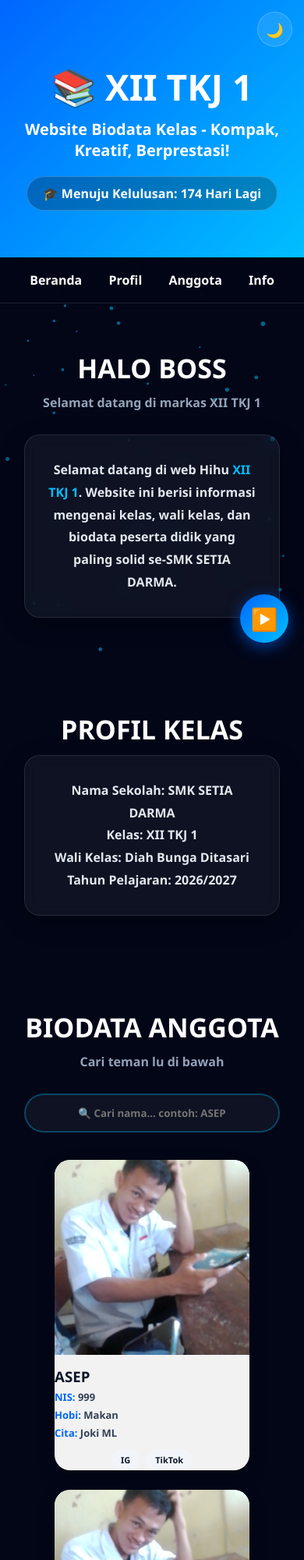
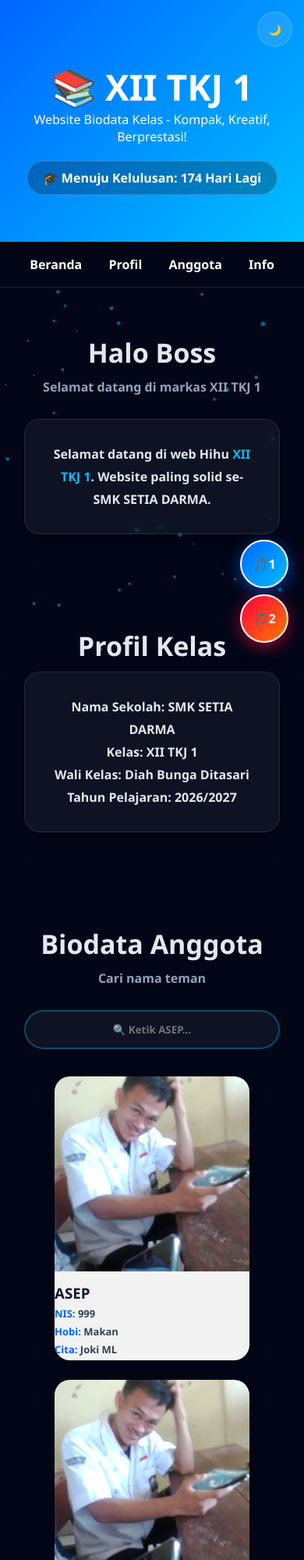
Before and after one commit to maulanahardi604-svg/Hardi, a plain HTML site: page index.html in a window 390 px wide. Shown: the top 2000 px of the page at 78% size. Drawn offline with Linux system fonts and the light colour scheme.

Commit message:
Update index.html

```diff
--- a/index.html
+++ b/index.html
@@ -3,75 +3,46 @@
 <head>
 <meta charset="UTF-8">
 <meta name="viewport" content="width=device-width, initial-scale=1.0">
-    <title>Biodata Kelas XII TKJ 1 - SUPER KEREN</title>
+<title>XII TKJ 1 - FINAL SEMUA FUNGSI</title>
 <style>
-        * { margin: 0; padding: 0; box-sizing: border-box; font-family: 'Segoe UI', Arial, sans-serif; }
-        :root { --primary: #0066ff; --secondary: #00bfff; }
-        body {
-            background: #020617; color: #e2e8f0; overflow-x: hidden;
-            transition: 0.3s;
-        }
-        body.light { background: #f1f5f9; color: #0f172a; }
-        body.light .profil, body.light .info-box, body.light .card { background: white; color: #0f172a; }
-        #particles { position: fixed; top: 0; left: 0; width: 100%; height: 100%; z-index: -1; }
-
-        header {
-            background: linear-gradient(135deg, #0066ff, #00bfff); color: white; text-align: center;
-            padding: 80px 20px 60px 20px; position: relative; overflow: hidden;
-        }
-        header h1 { font-size: 46px; font-weight: 900; min-height: 60px; }
-        header p { font-size: 20px; font-weight: 700; margin-top: 10px; }
-        #countdown { background: rgba(0,0,0,0.25); display: inline-block; padding: 10px 20px; border-radius: 30px; margin-top: 20px; font-weight: 800; backdrop-filter: blur(10px); border: 1px solid rgba(255,255,255,0.2); }
-
-        .top-controls { position: fixed; top: 15px; right: 15px; z-index: 999; display: flex; gap: 10px; }
-        .control-btn { background: rgba(255,255,255,0.1); backdrop-filter: blur(10px); border: 1px solid rgba(255,255,255,0.2); color: white; width: 45px; height: 45px; border-radius: 50%; cursor: pointer; font-size: 18px; }
-
-        nav { background: rgba(2,6,23,0.8); backdrop-filter: blur(15px); padding: 18px; text-align: center; position: sticky; top: 0; z-index: 100; border-bottom: 1px solid rgba(255,255,255,0.1); }
-        nav a { color: white; text-decoration: none; margin: 0 15px; font-weight: 800; transition: 0.2s; }
-        nav a:hover { color: var(--secondary); text-shadow: 0 0 10px var(--secondary); }
-
-        section { padding: 60px 8%; position: relative; }
-        h2 { text-align: center; color: white; margin-bottom: 10px; font-weight: 900; font-size: 34px; text-transform: uppercase; }
-        .sub-title { text-align: center; color: #94a3b8; font-weight: 700; margin-bottom: 30px; }
-        body.light h2 { color: #0f172a; }
-
-        #searchAnggota { display: block; margin: 0 auto 35px auto; padding: 14px 20px; width: 100%; max-width: 400px; border-radius: 30px; border: 2px solid rgba(0,191,255,0.3); background: rgba(255,255,255,0.05); color: white; font-weight: 700; outline: none; text-align: center; }
-        body.light #searchAnggota { background: white; color: black; border-color: #0066ff; }
-
-        .profil, .info-box {
-            background: rgba(255,255,255,0.05); backdrop-filter: blur(10px); padding: 30px; border-radius: 20px;
-            text-align: center; box-shadow: 0 8px 30px rgba(0,0,0,0.3);
-            line-height: 1.8; font-weight: 700; border: 1px solid rgba(255,255,255,0.1);
-        }
-        .card {
-            background: rgba(255,255,255,0.95); width: 250px; border-radius: 20px; overflow: hidden;
-            box-shadow: 0 8px 25px rgba(0,0,0,0.2); transition: 0.4s; opacity: 0; transform: translateY(30px);
-        }
-        .card.show { opacity: 1; transform: translateY(0); }
-        .card:hover { transform: translateY(-10px) scale(1.03); box-shadow: 0 15px 40px rgba(0,191,255,0.4); }
-        .anggota { display: flex; justify-content: center; flex-wrap: wrap; gap: 25px; }
-        .foto { width: 100%; aspect-ratio: 1/1; overflow: hidden; }
-        .foto img { width: 100%; height: 100%; object-fit: cover; transition: 0.4s; }
-        .card:hover .foto img { transform: scale(1.1); }
-        .card h3 { color: #0f172a; margin: 15px 0 5px 0; font-weight: 900; }
-        .card p { margin: 5px 0; color: #334155; font-weight: 700; font-size: 13px; }
-        .card p b { color: #0066ff; font-weight: 900; }
-        .sosmed { margin-top: 12px; display: flex; justify-content: center; gap: 8px; }
-        .sosmed a { text-decoration: none; background: #f1f5f9; padding: 6px 12px; border-radius: 20px; font-size: 11px; font-weight: 800; color: #0f172a; }
-
-        footer { background: #020617; color: #94a3b8; text-align: center; padding: 25px; font-weight: 700; border-top: 1px solid rgba(255,255,255,0.1); }
+*{margin:0;padding:0;box-sizing:border-box;font-family:'Segoe UI',Arial,sans-serif}
+body{background:#020617;color:#e2e8f0;overflow-x:hidden;transition:.3s}
+body.light{background:#f1f5f9;color:#0f172a}
+body.light .profil,body.light .info-box,body.light .card{background:white;color:#0f172a}
+#particles{position:fixed;inset:0;z-index:-1}
+header{background:linear-gradient(135deg,#0066ff,#00bfff);color:white;text-align:center;padding:80px 20px 60px}
+header h1{font-size:46px;font-weight:900;min-height:60px}
+#countdown{background:rgba(0,0,0,.25);display:inline-block;padding:10px 20px;border-radius:30px;margin-top:20px;font-weight:800;border:1px solid rgba(255,255,255,.2)}
+.top-controls{position:fixed;top:15px;right:15px;z-index:999}
+.control-btn{background:rgba(255,255,255,.1);backdrop-filter:blur(10px);border:1px solid rgba(255,255,255,.2);color:white;width:45px;height:45px;border-radius:50%;cursor:pointer}
+nav{background:rgba(2,6,23,.8);backdrop-filter:blur(15px);padding:18px;text-align:center;position:sticky;top:0;z-index:100;border-bottom:1px solid rgba(255,255,255,.1)}
+nav a{color:white;text-decoration:none;margin:0 15px;font-weight:800}
+section{padding:60px 8%}
+h2{text-align:center;font-weight:900;font-size:34px;margin-bottom:10px}
+.sub{ text-align:center;color:#94a3b8;font-weight:700;margin-bottom:30px}
+#searchAnggota{display:block;margin:0 auto 35px auto;padding:14px 20px;width:100%;max-width:400px;border-radius:30px;border:2px solid #00bfff55;background:rgba(255,255,255,.05);color:white;font-weight:700;outline:none;text-align:center}
+body.light #searchAnggota{background:white;color:black;border-color:#0066ff}
+.profil,.info-box{background:rgba(255,255,255,.05);backdrop-filter:blur(10px);padding:30px;border-radius:20px;text-align:center;box-shadow:0 8px 30px rgba(0,0,0,.3);line-height:1.8;font-weight:700;border:1px solid rgba(255,255,255,.1)}
+.anggota{display:flex;justify-content:center;flex-wrap:wrap;gap:25px}
+.card{background:rgba(255,255,255,.95);width:250px;border-radius:20px;overflow:hidden;box-shadow:0 8px 25px rgba(0,0,0,.2);transition:.4s;opacity:0;transform:translateY(30px)}
+.card.show{opacity:1;transform:translateY(0)}
+.card:hover{transform:translateY(-10px) scale(1.03)}
+.foto{width:100%;height:250px;background:#0f172a;overflow:hidden}
+.foto img{width:100%;height:100%;object-fit:cover}
+.card h3{color:#0f172a;margin:15px 0 5px;font-weight:900}
+.card p{margin:5px 0;color:#334155;font-weight:700;font-size:13px}
+.card p b{color:#0066ff}
+footer{background:#020617;color:#94a3b8;text-align:center;padding:25px;font-weight:700;border-top:1px solid rgba(255,255,255,.1)}
 </style>
 </head>
 <body>
 <canvas id="particles"></canvas>
-    <div class="top-controls">
-        <button class="control-btn" onclick="toggleTheme()" id="themeBtn">🌙</button>
-    </div>
+<div class="top-controls"><button class="control-btn" onclick="toggleTheme()" id="themeBtn">🌙</button></div>
 
 <header>
 <h1 id="typing"></h1>
 <p>Website Biodata Kelas - Kompak, Kreatif, Berprestasi!</p>
-        <div id="countdown">Menghitung hari kelulusan...</div>
+<div id="countdown"></div>
 </header>
 
 <nav>
@@ -83,8 +54,8 @@
 
 <section id="beranda">
 <h2>Halo Boss</h2>
-        <p class="sub-title">Selamat datang di markas XII TKJ 1</p>
-        <div class="profil">Selamat datang di web Hihu <b style="color:#00bfff;">XII TKJ 1</b>. Website ini berisi informasi mengenai kelas, wali kelas, dan biodata peserta didik yang paling solid se-SMK SETIA DARMA.</div>
+<p class="sub">Selamat datang di markas XII TKJ 1</p>
+<div class="profil">Selamat datang di web Hihu <b style="color:#00bfff;">XII TKJ 1</b>. Website paling solid se-SMK SETIA DARMA.</div>
 </section>
 
 <section id="profil">
@@ -99,60 +70,53 @@
 
 <section id="anggota">
 <h2>Biodata Anggota</h2>
-        <p class="sub-title">Cari teman lu di bawah</p>
-        <input type="text" id="searchAnggota" placeholder="🔍 Cari nama... contoh: ASEP" onkeyup="cariAnggota()">
+<p class="sub">Cari nama teman</p>
+<input type="text" id="searchAnggota" placeholder="🔍 Ketik ASEP..." onkeyup="cariAnggota()">
 <div class="anggota">
-            <div class="card"><div class="foto"><img src="IMG_20261124_130659.jpg"></div><h3>ASEP</h3><p><b>NIS:</b> 999</p><p><b>Hobi:</b> Makan</p><p><b>Cita:</b> Joki ML</p><div class="sosmed"><a href="#">IG</a><a href="#">TikTok</a></div></div>
-            <div class="card"><div class="foto"><img src="IMG_20261124_130659.jpg"></div><h3>SUEP</h3><p><b>NIS:</b> 002</p><p><b>Hobi:</b> PHP</p><p><b>Cita:</b> Wapres</p><div class="sosmed"><a href="#">IG</a><a href="#">TikTok</a></div></div>
-            <div class="card"><div class="foto"><img src="IMG_20261124_130659.jpg"></div><h3>ISMAIL</h3><p><b>NIS:</b> 003</p><p><b>Hobi:</b> Pickme</p><p><b>Cita:</b> Presiden</p><div class="sosmed"><a href="#">IG</a><a href="#">TikTok</a></div></div>
-            <div class="card"><div class="foto"><img src="IMG_20261124_130659.jpg"></div><h3>MALIK</h3><p><b>NIS:</b> 004</p><p><b>Hobi:</b> Musik</p><p><b>Cita:</b> Pilot</p><div class="sosmed"><a href="#">IG</a><a href="#">TikTok</a></div></div>
+<div class="card"><div class="foto"><img src="IMG_20261126_133315.jpg" onerror="this.onerror=null;this.src='IMG_20261124_130659.jpg'"></div><h3>ASEP</h3><p><b>NIS:</b> 999</p><p><b>Hobi:</b> Makan</p><p><b>Cita:</b> Joki ML</p></div>
+<div class="card"><div class="foto"><img src="IMG_20261126_133330.jpg" onerror="this.onerror=null;this.src='IMG_20261124_130659.jpg'"></div><h3>SUEP</h3><p><b>NIS:</b> 002</p><p><b>Hobi:</b> PHP</p><p><b>Cita:</b> Wapres</p></div>
+<div class="card"><div class="foto"><img src="IMG_20261126_133346.jpg" onerror="this.onerror=null;this.src='IMG_20261124_130659.jpg'"></div><h3>ISMAIL</h3><p><b>NIS:</b> 003</p><p><b>Hobi:</b> Pickme</p><p><b>Cita:</b> Presiden</p></div>
+<div class="card"><div class="foto"><img src="IMG_20261124_130659.jpg" onerror="this.onerror=null;this.src='https://via.placeholder.com/300?text=TKJ1'"></div><h3>MALIK</h3><p><b>NIS:</b> 004</p><p><b>Hobi:</b> Musik</p><p><b>Cita:</b> Pilot</p></div>
 </div>
 </section>
 
-    <section class="info" id="informasi">
+<section id="informasi">
 <h2>Informasi Kelas</h2>
 <div class="info-box">
 <p>👨‍🏫 <b>Wali Kelas:</b> Diah Bunga Ditasari</p>
 <p>👥 <b>Jumlah:</b> 30 orang</p>
 <p>🏫 <b>Ruang:</b> TKJ 1</p>
 <p>📅 <b>Kelulusan:</b> <span id="tglLulus"></span></p>
-            <p>🏆 <b>Motto:</b> Kompak, Kreatif, dan Berprestasi!</p>
+<p>🏆 <b>Motto:</b> Kompak, Kreatif, Berprestasi!</p>
 </div>
 </section>
 
-    <footer><p>©️ 2026 Kelas XII TKJ 1 - Dibuat dengan HARDI😎</p></footer>
+<footer>©️ 2026 XII TKJ 1 - FINAL VERSION - SEMUA FUNGSI AKTIF</footer>
 
-<!-- MUSIK - CUMA TOMBOL -->
-<div id="musikTersembunyi" style="display:none;"></div>
-<div onclick="mainkan()" style="position:fixed; bottom:20px; right:20px; z-index:99999; background:linear-gradient(135deg,#0066ff,#00bfff); width:62px; height:62px; border-radius:50%; display:flex; align-items:center; justify-content:center; cursor:pointer; box-shadow:0 5px 20px rgba(0,102,255,0.6);"><span id="ikon" style="color:white; font-size:28px;">▶️</span></div>
+<div id="m1" style="display:none"></div>
+<div id="m2" style="display:none"></div>
+
+<div onclick="mainkan1()" style="position:fixed;bottom:90px;right:20px;z-index:99999;background:linear-gradient(135deg,#0066ff,#00bfff);width:62px;height:62px;border-radius:50%;display:flex;align-items:center;justify-content:center;cursor:pointer;box-shadow:0 5px 20px rgba(0,102,255,.6);border:2px solid white"><span id="ikon1" style="color:white;font-weight:900">🎵1</span></div>
+<div onclick="mainkan2()" style="position:fixed;bottom:20px;right:20px;z-index:99999;background:linear-gradient(135deg,#ff0040,#ff7a00);width:62px;height:62px;border-radius:50%;display:flex;align-items:center;justify-content:center;cursor:pointer;box-shadow:0 5px 20px rgba(255,0,64,.6);border:2px solid white"><span id="ikon2" style="color:white;font-weight:900">🎵2</span></div>
 
 <script>
-// TYPING EFFECT
-const text = "📚 XII TKJ 1"; let i=0; function typing(){ if(i<text.length){ document.getElementById('typing').innerHTML+=text.charAt(i); i++; setTimeout(typing, 120);} } typing();
+const text="📚 XII TKJ 1";let idx=0;function typing(){if(idx<text.length){document.getElementById('typing').innerHTML+=text.charAt(idx);idx++;setTimeout(typing,120)}}typing();
+const tgl=new Date("2027-05-20").getTime();document.getElementById('tglLulus').innerText="20 Mei 2027";
+setInterval(()=>{let d=tgl-new Date().getTime();let hari=Math.floor(d/(1000*60*60*24));document.getElementById('countdown').innerHTML=`🎓 Menuju Kelulusan: <b>${hari} Hari Lagi</b>`},1000);
+function cariAnggota(){let q=document.getElementById('searchAnggota').value.toLowerCase();document.querySelectorAll('.card').forEach(c=>{let n=c.querySelector('h3').innerText.toLowerCase();c.style.display=n.includes(q)?"block":"none"})}
+const obs=new IntersectionObserver(e=>{e.forEach(x=>{if(x.isIntersecting)x.target.classList.add('show')})},{threshold:.2});document.querySelectorAll('.card').forEach(c=>obs.observe(c));
+function toggleTheme(){document.body.classList.toggle('light');document.getElementById('themeBtn').innerText=document.body.classList.contains('light')?'☀️':'🌙'}
+const canvas=document.getElementById('particles'),ctx=canvas.getContext('2d');canvas.width=innerWidth;canvas.height=innerHeight;
+let dots=[];for(let i=0;i<70;i++)dots.push({x:Math.random()*canvas.width,y:Math.random()*canvas.height,vx:(Math.random()-.5)*.5,vy:(Math.random()-.5)*.5,r:Math.random()*2+1});
+function draw(){ctx.clearRect(0,0,canvas.width,canvas.height);ctx.fillStyle='rgba(0,191,255,0.5)';dots.forEach(p=>{p.x+=p.vx;p.y+=p.vy;if(p.x<0||p.x>canvas.width)p.vx*=-1;if(p.y<0||p.y>canvas.height)p.vy*=-1;ctx.beginPath();ctx.arc(p.x,p.y,p.r,0,Math.PI*2);ctx.fill()});requestAnimationFrame(draw)}draw();
 
-// COUNTDOWN LULUS - 20 Mei 2027
-const tglLulus = new Date("2027-05-20").getTime();
-document.getElementById('tglLulus').innerText = "20 Mei 2027";
-setInterval(()=>{ let now=new Date().getTime(); let d=tglLulus-now; let hari=Math.floor(d/(1000*60*60*24)); document.getElementById('countdown').innerHTML = `🎓 Menuju Kelulusan: <b>${hari} Hari Lagi</b>`; },1000);
-
-// SEARCH
-function cariAnggota(){ let input=document.getElementById('searchAnggota').value.toLowerCase(); document.querySelectorAll('.card').forEach(c=>{ let nama=c.querySelector('h3').innerText.toLowerCase(); c.style.display = nama.includes(input) ? "block" : "none"; }); }
-
-// SCROLL ANIMATION
-const observer = new IntersectionObserver((entries)=>{ entries.forEach(e=>{ if(e.isIntersecting) e.target.classList.add('show'); }); }, {threshold:0.2});
-document.querySelectorAll('.card').forEach(c=>observer.observe(c));
-
-// DARK/LIGHT
-function toggleTheme(){ document.body.classList.toggle('light'); document.getElementById('themeBtn').innerText = document.body.classList.contains('light') ? '☀️' : '🌙'; }
-
-// PARTICLES
-const canvas=document.getElementById('particles'); const ctx=canvas.getContext('2d'); canvas.width=window.innerWidth; canvas.height=window.innerHeight;
-let particles=[]; for(let i=0;i<70;i++) particles.push({x:Math.random()*canvas.width, y:Math.random()*canvas.height, vx:(Math.random()-0.5)*0.5, vy:(Math.random()-0.5)*0.5, r:Math.random()*2+1});
-function draw(){ ctx.clearRect(0,0,canvas.width,canvas.height); ctx.fillStyle='rgba(0,191,255,0.5)'; particles.forEach(p=>{ p.x+=p.vx; p.y+=p.vy; if(p.x<0||p.x>canvas.width) p.vx*=-1; if(p.y<0||p.y>canvas.height) p.vy*=-1; ctx.beginPath(); ctx.arc(p.x,p.y,p.r,0,Math.PI*2); ctx.fill(); }); requestAnimationFrame(draw); } draw();
-
-// MUSIK YOUTUBE - CUMA LOGO
-var p; function onYouTubeIframeAPIReady(){ p = new YT.Player('musikTersembunyi', { videoId: '8NnQs3EtoqU', playerVars:{loop:1, playlist:'8NnQs3EtoqU'} }); }
-var nyala=false; function mainkan(){ if(!nyala){ p.playVideo(); document.getElementById('ikon').innerHTML='⏸️'; nyala=true; } else { p.pauseVideo(); document.getElementById('ikon').innerHTML='▶️'; nyala=false; } }
+var player1,player2;var nyala1=false,nyala2=false;
+function onYouTubeIframeAPIReady(){
+player1=new YT.Player('m1',{videoId:'8NnQs3EtoqU',playerVars:{loop:1,playlist:'8NnQs3EtoqU',playsinline:1}});
+player2=new YT.Player('m2',{videoId:'2-j5lEbRgd0',playerVars:{loop:1,playlist:'2-j5lEbRgd0',playsinline:1}});
+}
+function mainkan1(){if(!nyala1){if(nyala2){player2.pauseVideo();document.getElementById('ikon2').innerHTML='🎵2';nyala2=false}player1.playVideo();document.getElementById('ikon1').innerHTML='⏸️';nyala1=true}else{player1.pauseVideo();document.getElementById('ikon1').innerHTML='🎵1';nyala1=false}}
+function mainkan2(){if(!nyala2){if(nyala1){player1.pauseVideo();document.getElementById('ikon1').innerHTML='🎵1';nyala1=false}player2.playVideo();document.getElementById('ikon2').innerHTML='⏸️';nyala2=true}else{player2.pauseVideo();document.getElementById('ikon2').innerHTML='🎵2';nyala2=false}}
 </script>
 <script src="https://www.youtube.com/iframe_api"></script>
 </body>
```
Lines whose indentation alone changed are shown as unchanged.
